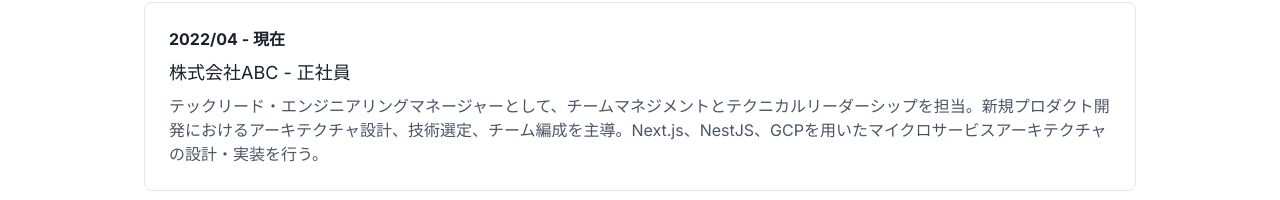
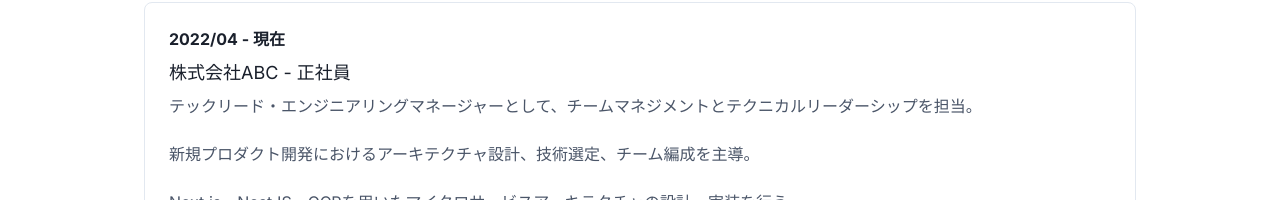
Before and after one commit to masarufuruya/portfolio, a Next.js app: page / in a window 1280 px wide. Shown: the part 600-800 px from the top of the page. Built offline with nearby package versions, Linux system fonts and the light colour scheme; what @chakra-ui/next-js would draw is missing.

Commit message:
textのwhiteSpace追加で改行対応

```diff
--- a/src/app/page.tsx
+++ b/src/app/page.tsx
@@ -74,15 +74,21 @@ const workHistory = [
     period: "2022/04 - 現在",
     company: "株式会社ABC",
     type: "正社員",
-    description:
-      "テックリード・エンジニアリングマネージャーとして、チームマネジメントとテクニカルリーダーシップを担当。新規プロダクト開発におけるアーキテクチャ設計、技術選定、チーム編成を主導。Next.js、NestJS、GCPを用いたマイクロサービスアーキテクチャの設計・実装を行う。",
+    description: `テックリード・エンジニアリングマネージャーとして、チームマネジメントとテクニカルリーダーシップを担当。
+
+新規プロダクト開発におけるアーキテクチャ設計、技術選定、チーム編成を主導。
+
+Next.js、NestJS、GCPを用いたマイクロサービスアーキテクチャの設計・実装を行う。`,
   },
   {
     period: "2019/04 - 2022/03",
     company: "株式会社XYZ",
     type: "フリーランス",
-    description:
-      "フルスタックエンジニアとして、複数のプロジェクトに参画。Ruby on Rails、React、AWS を用いたWebアプリケーション開発を担当。アジャイル開発手法を導入し、開発プロセスの改善に貢献。",
+    description: `フルスタックエンジニアとして、複数のプロジェクトに参画。
+
+Ruby on Rails、React、AWS を用いたWebアプリケーション開発を担当。
+
+アジャイル開発手法を導入し、開発プロセスの改善に貢献。`,
   },
 ];
 
@@ -128,7 +134,9 @@ export default function Home() {
               <Text fontSize="lg" mb={2}>
                 {work.company} - {work.type}
               </Text>
-              <Text color="gray.600">{work.description}</Text>
+              <Text color="gray.600" whiteSpace="pre-wrap">
+                {work.description}
+              </Text>
             </Box>
           ))}
         </Stack>
```
